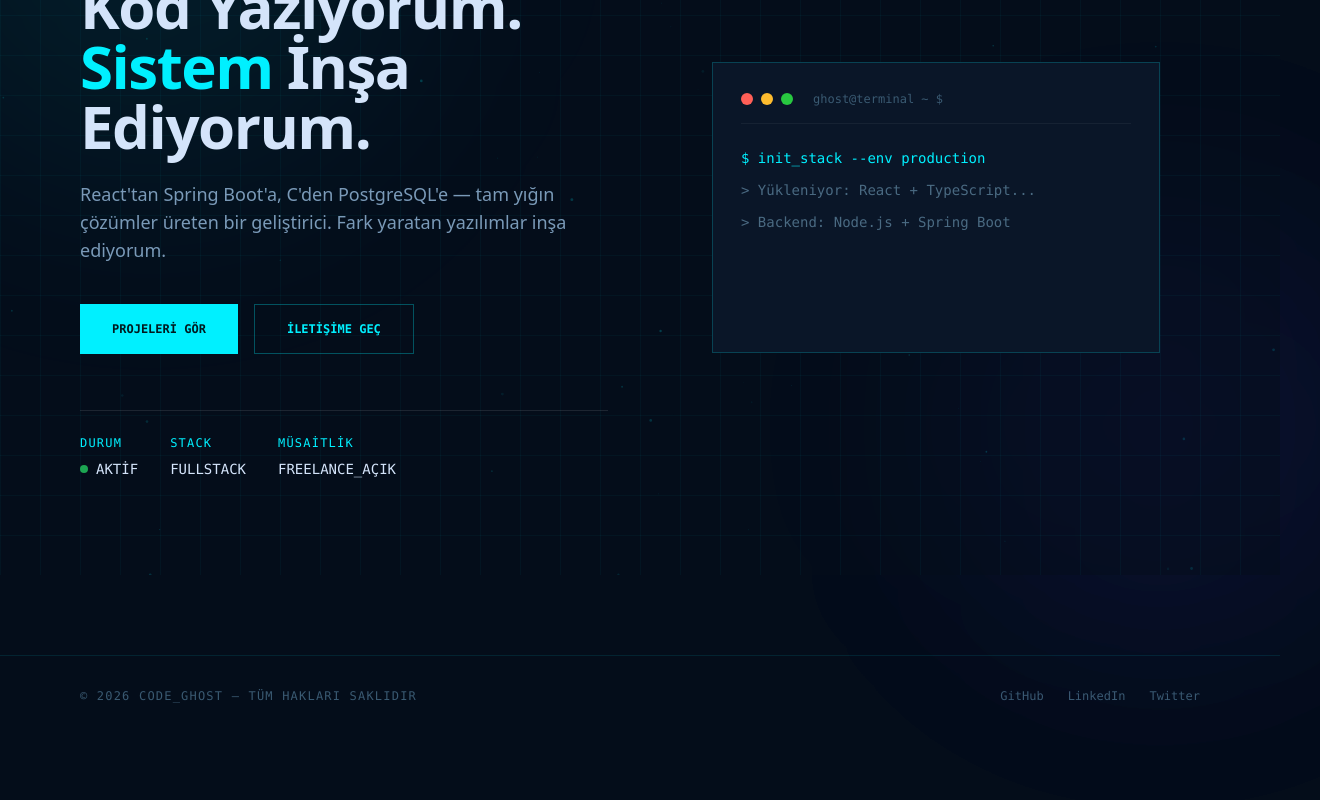
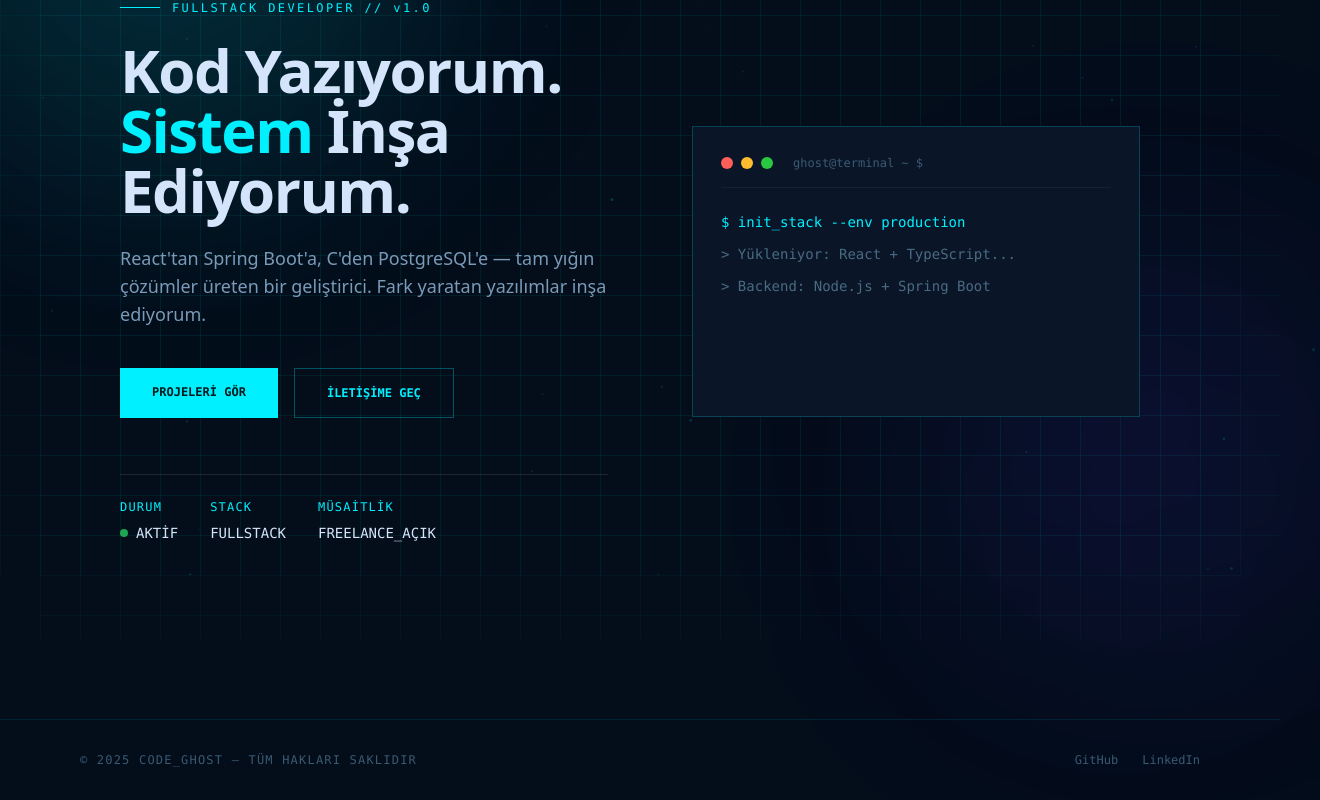
Before and after one commit to batuarda12/code-ghost-portfolio, a React (Vite) app: page / in a window 1280 px wide. Shown: the part 225-1025 px from the top of the page, 1320 px wide, since content can reach past the window. Before the commit the page ends 961 px from the top, so only its background shows below. Built offline with nearby package versions, Linux system fonts and the light colour scheme.

Commit message:
sayfa geçiş animasyonu, buton linkleri, footer linkleri eklendi

```diff
--- a/src/components/Footer.jsx
+++ b/src/components/Footer.jsx
@@ -1,31 +1,29 @@
 function Footer() {
   return (
     <footer className="border-t border-[#00f0ff]/10 py-8 mt-20">
-      <div className="max-w-[1200px] mx-auto px-10 flex items-center justify-between">
+      <div className="max-w-[1200px] mx-auto px-6 md:px-10 flex flex-col md:flex-row items-center justify-between gap-4">
         {/* Sol: Marka */}
         <div className="font-mono text-xs text-[#3a5a72] tracking-widest">
-          © 2026 CODE_GHOST — TÜM HAKLARI SAKLIDIR
+          © 2025 CODE_GHOST — TÜM HAKLARI SAKLIDIR
         </div>
 
         {/* Sağ: Linkler */}
         <div className="flex gap-6">
           <a
-            href="#"
+            href="https://github.com/batuarda12"
+            target="_blank"
+            rel="noreferrer"
             className="font-mono text-xs text-[#3a5a72] hover:text-[#00f0ff] transition-colors"
           >
             GitHub
           </a>
           <a
-            href="#"
+            href="https://www.linkedin.com/in/batuhan-arda-unal"
+            target="_blank"
+            rel="noreferrer"
             className="font-mono text-xs text-[#3a5a72] hover:text-[#00f0ff] transition-colors"
           >
             LinkedIn
-          </a>
-          <a
-            href="#"
-            className="font-mono text-xs text-[#3a5a72] hover:text-[#00f0ff] transition-colors"
-          >
-            Twitter
           </a>
         </div>
       </div>
--- a/src/index.css
+++ b/src/index.css
@@ -6,3 +6,18 @@ body {
   background-color: #040d1a;
   color: #d4e4fa;
 }
+
+@keyframes fadeIn {
+  from {
+    opacity: 0;
+    transform: translateY(12px);
+  }
+  to {
+    opacity: 1;
+    transform: translateY(0);
+  }
+}
+
+.page-transition {
+  animation: fadeIn 0.4s ease forwards;
+}
--- a/src/pages/About.jsx
+++ b/src/pages/About.jsx
@@ -1,6 +1,6 @@
 function About() {
   return (
-    <div>
+    <div className="page-transition pt-24 pb-20">
       <div
         className="fixed inset-0 pointer-events-none"
         style={{
--- a/src/pages/Contact.jsx
+++ b/src/pages/Contact.jsx
@@ -23,7 +23,7 @@ function Contact() {
   }
 
   return (
-    <div className="relative min-h-screen bg-[#040d1a] pt-24 pb-20">
+    <div className="page-transition pt-24 pb-20">
       {/* Arkaplan grid */}
       <div
         className="fixed inset-0 pointer-events-none"
@@ -57,7 +57,7 @@ function Contact() {
           <div className="space-y-6">
             {/* GitHub */}
             <a
-              href="#"
+              href="https://github.com/batuarda12"
               className="flex items-center gap-5 bg-[#0a1628] border border-[#00f0ff]/10 p-6 hover:border-[#00f0ff]/40 transition-all group"
             >
               <div className="w-12 h-12 bg-[#00f0ff]/10 flex items-center justify-center text-[#00f0ff] group-hover:bg-[#00f0ff]/20 transition-all">
@@ -71,7 +71,9 @@ function Contact() {
 
             {/* LinkedIn */}
             <a
-              href="#"
+              href="https://www.linkedin.com/in/batuhan-arda-unal"
+              target="_blank"
+              rel="noreferrer"
               className="flex items-center gap-5 bg-[#0a1628] border border-[#00f0ff]/10 p-6 hover:border-[#00f0ff]/40 transition-all group"
             >
               <div className="w-12 h-12 bg-[#00f0ff]/10 flex items-center justify-center text-[#00f0ff] group-hover:bg-[#00f0ff]/20 transition-all">
@@ -86,6 +88,8 @@ function Contact() {
             {/* Email */}
             <a
               href="mailto:mail@example.com"
+              target="_blank"
+              rel="noreferrer"
               className="flex items-center gap-5 bg-[#0a1628] border border-[#00f0ff]/10 p-6 hover:border-[#00f0ff]/40 transition-all group"
             >
               <div className="w-12 h-12 bg-[#00f0ff]/10 flex items-center justify-center text-[#00f0ff] group-hover:bg-[#00f0ff]/20 transition-all">
--- a/src/pages/Home.jsx
+++ b/src/pages/Home.jsx
@@ -1,5 +1,6 @@
 import { useEffect, useRef } from 'react';
 import Terminal from '../components/Terminal';
+import { Link } from 'react-router-dom';
 
 function Home() {
   const canvasRef = useRef(null);
@@ -51,7 +52,7 @@ function Home() {
   }, []);
 
   return (
-    <div className="relative min-h-screen bg-[#040d1a]">
+    <div className="page-transition max-w-[1200px] mx-auto px-6 md:px-10 min-h-screen flex items-center pt-16">
       {/* Arkaplan grid */}
       <div
         className="fixed inset-0 pointer-events-none"
@@ -107,12 +108,18 @@ function Home() {
 
             {/* Butonlar */}
             <div className="flex flex-wrap gap-4 mb-14">
-              <button className="font-mono text-xs font-bold bg-[#00f0ff] text-[#001a1f] px-8 py-4 hover:shadow-[0_0_30px_rgba(0,240,255,0.5)] transition-all">
+              <Link
+                to="/projects"
+                className="font-mono text-xs font-bold bg-[#00f0ff] text-[#001a1f] px-8 py-4 hover:shadow-[0_0_30px_rgba(0,240,255,0.5)] transition-shadow duration-150"
+              >
                 PROJELERİ GÖR
-              </button>
-              <button className="font-mono text-xs font-bold border border-[#00f0ff]/30 text-[#00f0ff] px-8 py-4 hover:bg-[#00f0ff]/10 transition-all">
+              </Link>
+              <Link
+                to="/contact"
+                className="font-mono text-xs font-bold border border-[#00f0ff]/30 text-[#00f0ff] px-8 py-4 hover:bg-[#00f0ff]/10 transition-colors duration-150"
+              >
                 İLETİŞİME GEÇ
-              </button>
+              </Link>
             </div>
 
             {/* Stat bar */}
--- a/src/pages/Projects.jsx
+++ b/src/pages/Projects.jsx
@@ -37,7 +37,6 @@ function ProjeKarti({ proje }) {
     <div
       className={`bg-[#0a1628] border border-[#00f0ff]/10 p-8 hover:border-[#00f0ff]/40 transition-all group ${proje.buyuk ? 'md:col-span-2' : ''}`}
     >
-      {/* Üst kısım */}
       <div className="flex items-center justify-between mb-6">
         <span
           className={`font-mono text-xs px-3 py-1 ${
@@ -57,7 +56,6 @@ function ProjeKarti({ proje }) {
         </span>
       </div>
 
-      {/* Proje adı */}
       <h3
         className={`font-bold tracking-tight mb-4 group-hover:text-[#00f0ff] transition-colors ${
           proje.buyuk ? 'text-3xl' : 'text-xl'
@@ -66,10 +64,8 @@ function ProjeKarti({ proje }) {
         {proje.isim}
       </h3>
 
-      {/* Açıklama */}
       <p className="text-[#7a9ab8] text-sm leading-relaxed mb-6">{proje.aciklama}</p>
 
-      {/* Teknolojiler */}
       {proje.teknolojiler.length > 0 && (
         <div className="flex flex-wrap gap-2 mb-6">
           {proje.teknolojiler.map((t) => (
@@ -83,7 +79,6 @@ function ProjeKarti({ proje }) {
         </div>
       )}
 
-      {/* GitHub linki */}
       {proje.etiket === 'FEATURED' && (
         <a
           href={proje.github}
@@ -98,27 +93,14 @@ function ProjeKarti({ proje }) {
 
 function Projects() {
   return (
-    <div className="relative min-h-screen bg-[#040d1a] pt-24 pb-20">
-      {/* Arkaplan grid */}
-      <div
-        className="fixed inset-0 pointer-events-none"
-        style={{
-          backgroundImage: `
-            linear-gradient(rgba(0,240,255,0.04) 1px, transparent 1px),
-            linear-gradient(90deg, rgba(0,240,255,0.04) 1px, transparent 1px)
-          `,
-          backgroundSize: '40px 40px',
-        }}
-      />
-
-      <div className="relative z-10 max-w-[1200px] mx-auto px-10">
-        {/* Başlık */}
+    <div className="page-transition pt-24 pb-20">
+      <div className="max-w-[1200px] mx-auto px-6 md:px-10">
         <div className="mb-16">
           <div className="flex items-center gap-3 mb-6">
             <div className="w-10 h-px bg-[#00f0ff]" />
             <span className="font-mono text-xs text-[#00f0ff] tracking-[0.2em]">PROJELER</span>
           </div>
-          <h1 className="text-5xl font-extrabold tracking-tight mb-6">
+          <h1 className="text-4xl md:text-5xl font-extrabold tracking-tight mb-6">
             Geliştirdiğim <span className="text-[#00f0ff]">Projeler</span>
           </h1>
           <p className="text-[#7a9ab8] text-lg max-w-xl">
@@ -127,8 +109,7 @@ function Projects() {
           </p>
         </div>
 
-        {/* Proje grid */}
-        <div className="grid grid-cols-2 gap-6">
+        <div className="grid grid-cols-1 md:grid-cols-2 gap-6">
           {PROJELER.map((proje) => (
             <ProjeKarti key={proje.id} proje={proje} />
           ))}
```
